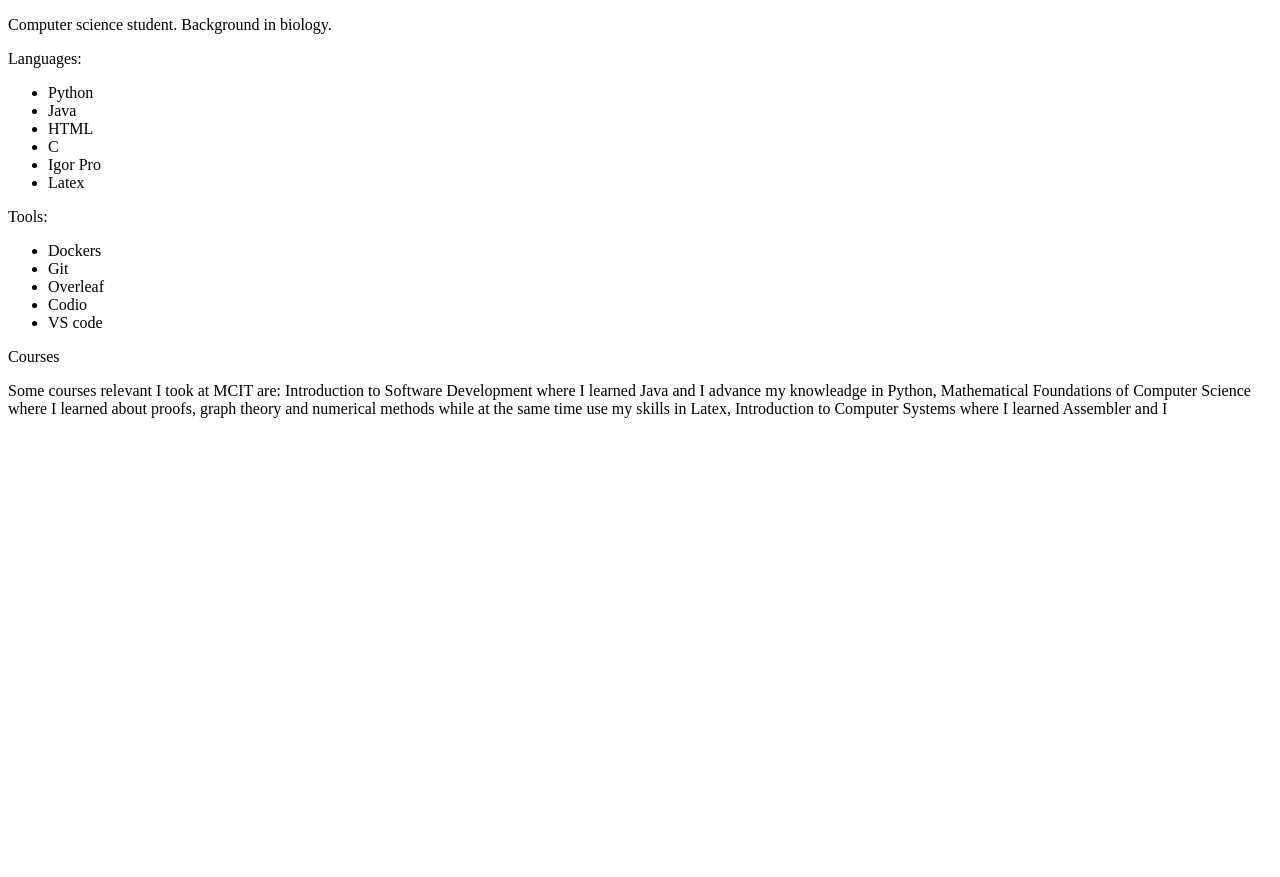
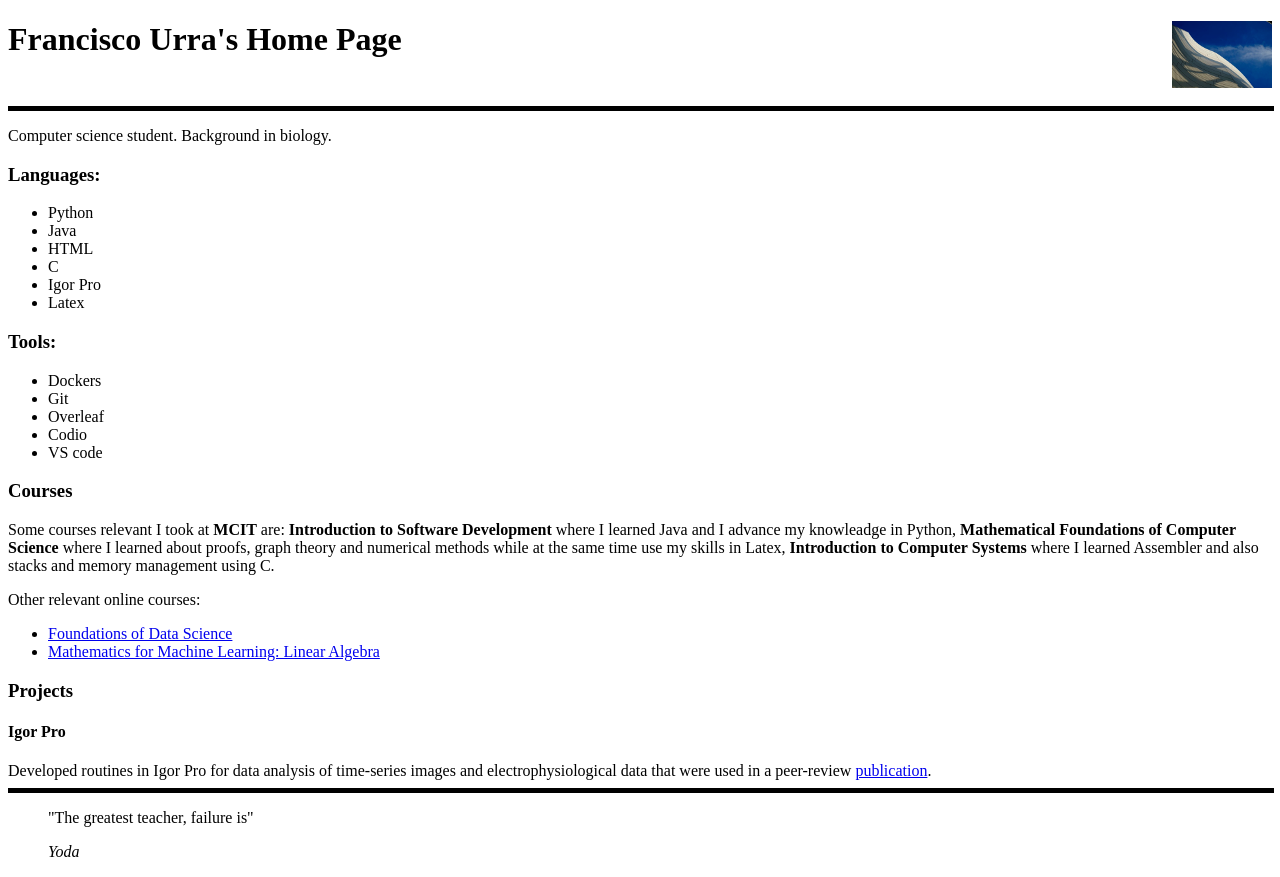
Before and after one commit to Francisco-hub-eng/personal_webpage, a plain HTML site: page index.html in a window 1280 px wide. Before the commit the page ends 800 px from the top, so only its background shows below. Drawn offline with Linux system fonts and the light colour scheme.

Commit message:
photo, links and line in index.html

```diff
--- a/index.html
+++ b/index.html
@@ -8,12 +8,18 @@
 </head>
 <body>
 
+    <h1> Francisco Urra's Home Page <img src="photo.png" ALIGN = "right"/> </h1>
+
+    <br>
+
+    <hr size="5" width="100%" color="black">
+
     <p>
         Computer science student. Background in biology.
 
     </p>
 
-    <p> Languages:</p>
+    <h3> Languages:</h3>
     <ul>
         <li>Python</li>
         <li>Java</li>
@@ -23,7 +29,7 @@
         <li>Latex</li>
     </ul>
 
-    <p> Tools:</p>
+    <h3> Tools:</h3>
     <ul>
         <li>Dockers</li>
         <li>Git</li>
@@ -32,10 +38,30 @@
         <li>VS code</li>
     </ul>
 
-    <p>Courses</p>
+    <h3>Courses</h3>
 
-        Some courses relevant I took at MCIT are: Introduction to Software Development where I learned Java and I advance my knowleadge in Python, Mathematical Foundations of Computer Science where I learned about proofs, graph theory and numerical methods while at the same time use my skills in Latex, Introduction to Computer Systems where I learned Assembler and I
+        <p>Some courses relevant I took at <strong>MCIT</strong> are: <strong> Introduction to Software Development</strong> where I learned Java and I
+        advance my knowleadge in Python, <strong>Mathematical Foundations of Computer Science</strong> where I learned about proofs,
+        graph theory and numerical methods while at the same time use my skills in Latex,
+        <strong>Introduction to Computer Systems</strong> where I learned Assembler and also stacks and memory management using C.</p>
 
+        <p>Other relevant online courses:</p>
 
+        <ul>
+            <li><a href="https://www.coursera.org/account/accomplishments/certificate/LMJLFVTBEKCF"> Foundations of Data Science </a> </li>
+            <li><a href="https://www.coursera.org/account/accomplishments/certificate/RFK53XCLEVBH"> Mathematics for Machine Learning: Linear Algebra </a> </li>
+        </ul>
+        <h3> Projects</h3>
+        <h4> Igor Pro</h4>
+
+        Developed routines in Igor Pro for data analysis of time-series images and electrophysiological data that were used in a
+        peer-review <a href="https://pubmed.ncbi.nlm.nih.gov/30377363/">publication</a>.
+
+        <hr size="5" width="100%" color="black">
+
+        <blockquote>
+            <p>"The greatest teacher, failure is"</p><cite>Yoda</cite>
+
+        </blockquote>
 </body>
 </html>
```
Also changed, not shown: photo.png (added).
